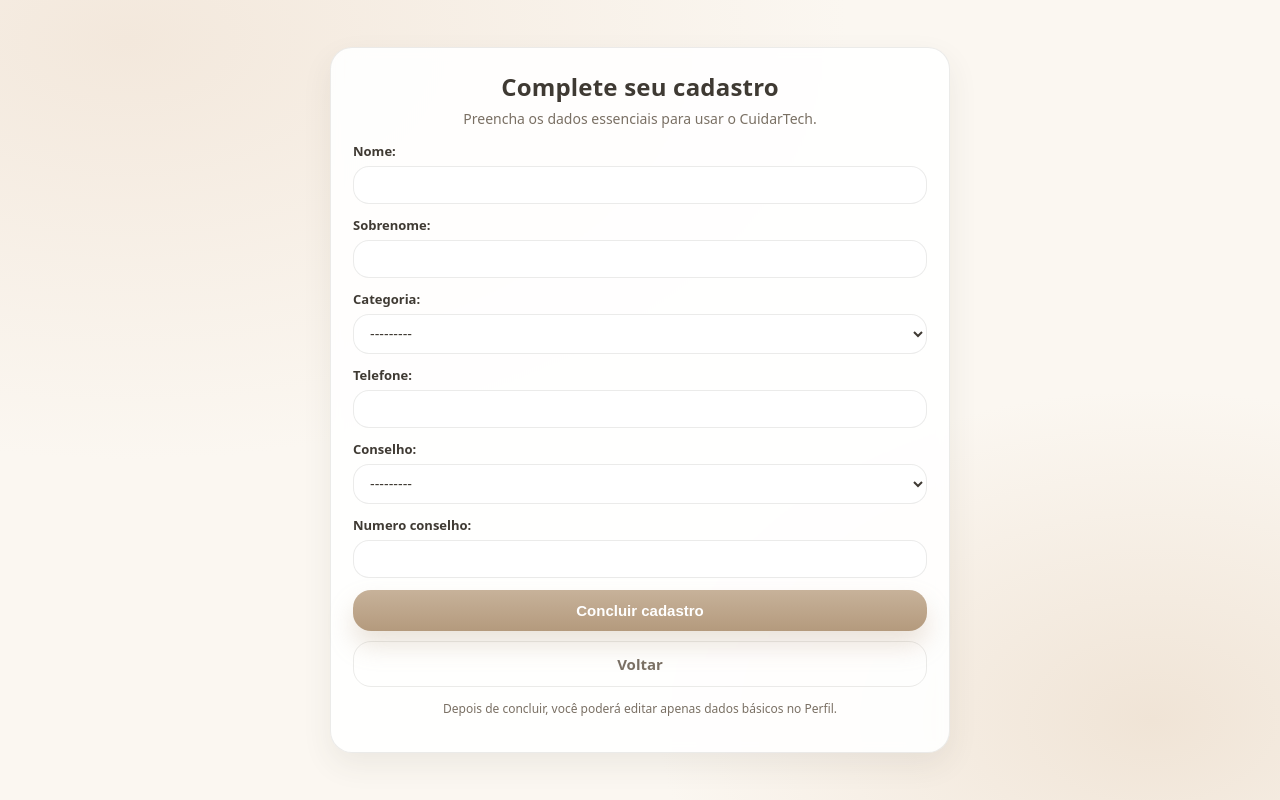
After one commit to juliaers/Projeto_CuidarTech, a Django app: template profissionais/templates/profissionais/onboarding_profissional.html in a window 1280 px wide. The commit adds this page. Run offline with Django 5.2, Linux system fonts and the light colour scheme; the template is opened without the code that fills it: values that come from a table or form of the project are taken from there, others are empty.

Commit message:
Ajusta problemas de redirecionamento após cadastro do profissional

```diff
--- a/accounts/views.py
+++ b/accounts/views.py
@@ -13,7 +13,7 @@ def cadastro(request):
             login(request, user)
 
             messages.success(request, "Conta criada com sucesso")
-            return redirect("dashboard") # Redireciona para o perfil
+            return redirect("welcome") # Redireciona para o perfil
         else:
             messages.error(request, "Revise os campos e tente novamente.")
     else:
--- /dev/null
+++ b/profissionais/templates/profissionais/onboarding_profissional.html
@@ -0,0 +1,214 @@
+{% load static %}
+<!DOCTYPE html>
+<html lang="pt-br">
+<head>
+  <meta charset="UTF-8" />
+  <meta name="viewport" content="width=device-width, initial-scale=1.0" />
+  <title>Completar cadastro • CuidarTech</title>
+
+  <style>
+    :root{
+      --bg: #fbf7f1;
+      --surface: #ffffff;
+      --surface-2: #f6efe6;
+      --text: #3f3a33;
+      --muted: #7a7064;
+      --border: rgba(63,58,51,.10);
+      --shadow: 0 12px 30px rgba(63,58,51,.08);
+      --shadow-soft: 0 10px 22px rgba(63,58,51,.06);
+      --primary: #c7b29a;
+      --primary-strong: #b49a7d;
+      --radius: 22px;
+      --danger: #b42318;
+    }
+
+    *{ box-sizing: border-box; }
+
+    body{
+      margin:0;
+      min-height:100vh;
+      font-family: ui-sans-serif, system-ui, -apple-system, Segoe UI, Roboto, Arial, sans-serif;
+      background:
+        radial-gradient(1200px 700px at 10% 5%, #f3e8dc 0%, transparent 60%),
+        radial-gradient(900px 600px at 90% 90%, #f0e4d6 0%, transparent 55%),
+        var(--bg);
+      color: var(--text);
+      display:flex;
+      align-items:center;
+      justify-content:center;
+      padding: 24px 16px;
+    }
+
+    .page{ width: min(620px, 100%); }
+
+    .card{
+      background: rgba(255,255,255,.9);
+      border: 1px solid var(--border);
+      border-radius: var(--radius);
+      box-shadow: var(--shadow);
+      backdrop-filter: blur(6px);
+      padding: 22px;
+    }
+
+    .header{
+      text-align:center;
+      margin-bottom: 14px;
+    }
+
+    h1{
+      margin: 0 0 6px;
+      font-size: 24px;
+      letter-spacing: .2px;
+    }
+
+    .subtitle{
+      margin: 0;
+      color: var(--muted);
+      font-size: 14px;
+      line-height: 1.4;
+    }
+
+    .messages{
+      margin: 12px 0 0;
+      padding: 0;
+      list-style: none;
+      display: grid;
+      gap: 8px;
+    }
+
+    .msg{
+      border: 1px solid var(--border);
+      border-radius: 16px;
+      padding: 10px 12px;
+      background: rgba(246,239,230,.65);
+      color: var(--text);
+      font-size: 13px;
+    }
+
+    .errors{
+      margin: 10px 0 0;
+      padding: 10px 12px;
+      border: 1px solid rgba(180,35,24,.25);
+      border-radius: 16px;
+      background: rgba(180,35,24,.06);
+      color: var(--danger);
+      font-size: 13px;
+    }
+
+    form{ margin-top: 14px; }
+
+    /* Estiliza automaticamente os <p> do {{ form.as_p }} */
+    form p{
+      margin: 0 0 12px;
+    }
+
+    label{
+      display:block;
+      font-weight: 600;
+      font-size: 13px;
+      margin-bottom: 6px;
+    }
+
+    input, select, textarea{
+      width: 100%;
+      padding: 10px 12px;
+      border-radius: 16px;
+      border: 1px solid var(--border);
+      background: rgba(255,255,255,.95);
+      outline: none;
+      font-size: 14px;
+      color: var(--text);
+    }
+
+    .actions{
+      display:flex;
+      flex-direction: column;
+      gap: 10px;
+      margin-top: 10px;
+    }
+
+    .btn{
+      border: none;
+      border-radius: 18px;
+      padding: 12px 16px;
+      font-size: 15px;
+      font-weight: 700;
+      cursor: pointer;
+      transition: .15s ease;
+      text-decoration:none;
+      display:inline-flex;
+      align-items:center;
+      justify-content:center;
+      user-select:none;
+    }
+
+    .btn-primary{
+      background: linear-gradient(180deg, var(--primary) 0%, var(--primary-strong) 100%);
+      color: #fff;
+      box-shadow: 0 14px 26px rgba(180,154,125,.28);
+    }
+    .btn-primary:hover{ transform: translateY(-1px); }
+
+    .btn-ghost{
+      background: transparent;
+      border: 1px solid var(--border);
+      color: var(--muted);
+    }
+    .btn-ghost:hover{
+      background: rgba(246,239,230,.65);
+      color: var(--text);
+    }
+
+    .fineprint{
+      margin-top: 14px;
+      text-align:center;
+      color: var(--muted);
+      font-size: 12px;
+      line-height: 1.4;
+    }
+  </style>
+</head>
+
+<body>
+  <main class="page">
+    <section class="card">
+      <div class="header">
+        <h1>Complete seu cadastro</h1>
+        <p class="subtitle">
+          Preencha os dados essenciais para usar o CuidarTech.
+        </p>
+      </div>
+
+      {% if messages %}
+        <ul class="messages">
+          {% for message in messages %}
+            <li class="msg">{{ message }}</li>
+          {% endfor %}
+        </ul>
+      {% endif %}
+
+      {% if form.errors %}
+        <div class="errors">
+          Existem campos com erro. Revise e tente novamente.
+        </div>
+      {% endif %}
+
+      <form method="post" novalidate>
+        {% csrf_token %}
+        {{ form.as_p }}
+
+        <div class="actions">
+          <button class="btn btn-primary" type="submit">Concluir cadastro</button>
+
+          <!-- “Voltar” é opcional: leva ao welcome -->
+          <a class="btn btn-ghost" href="{% url 'welcome' %}">Voltar</a>
+        </div>
+      </form>
+
+      <p class="fineprint">
+        Depois de concluir, você poderá editar apenas dados básicos no Perfil.
+      </p>
+    </section>
+  </main>
+</body>
+</html>
--- a/profissionais/urls.py
+++ b/profissionais/urls.py
@@ -2,6 +2,7 @@ from django.urls import path
 from . import views
 
 urlpatterns =  [
+    path('welcome/', views.welcome, name='welcome'),
+    path('onboarding/', views.onboarding_profissional, name="onboarding_profissional"),
     path('perfil/', views.perfil, name='perfil'),
-    path('onboarding/', views.onboarding, name="onboarding_profissional"),
 ]
```
Also changed, not shown: profissionais/templates/profissionais/welcome.html (renamed from profissionais/templates/profissionais/onboarding.html, +18 -4 lines), profissionais/views.py (+18 -4 lines).
